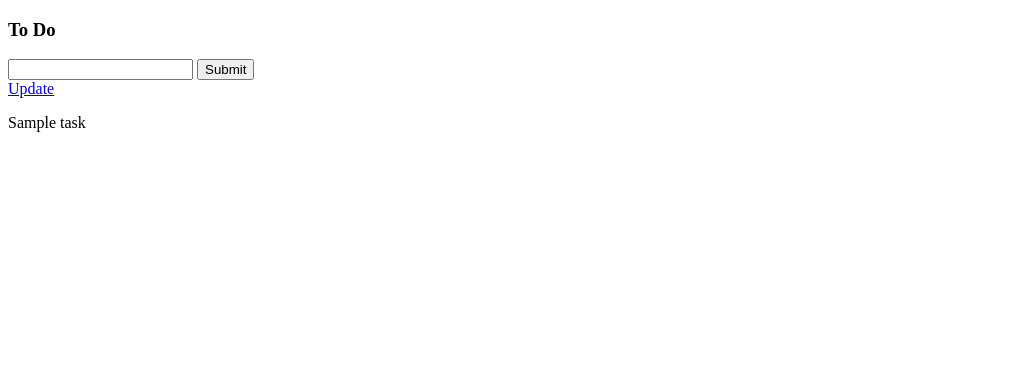
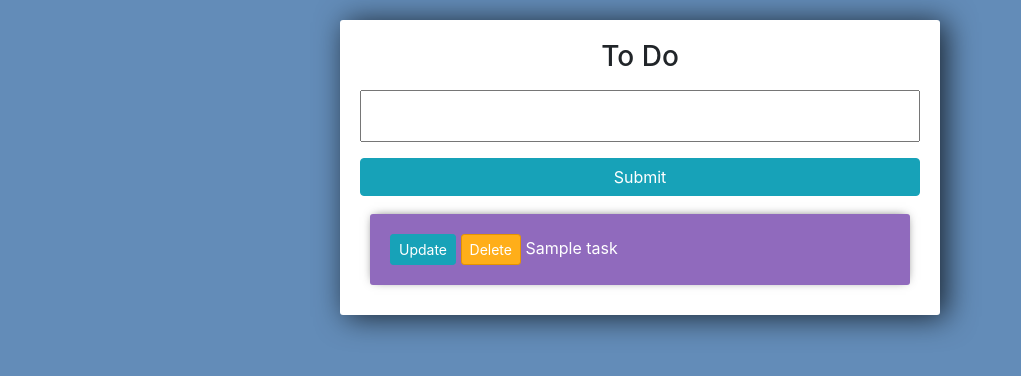
Before and after one commit to Usman6768/To_Do_List, a Django app: template todo/tasks/templates/tasks/list.html in a window 1280 px wide. Shown: the top 376 px of the page, without its empty margins (0-1021 px from the left). Run offline with Django 5.2, Linux system fonts and the light colour scheme; the template is opened without the code that fills it: most values are stand-ins (such as "Sample title", 1, 10 or a date in 2020); form fields are guessed from the names that the template uses; parts of the project's set-up code (start-up, migrations or seed data) failed here and were passed over; some libraries are stand-ins or nearby versions.

Commit message:
Project Completed

```diff
--- a/todo/tasks/forms.py
+++ b/todo/tasks/forms.py
@@ -4,6 +4,7 @@ from . models import *
 
 
 class TaskForm(forms.ModelForm):
+    title = forms.CharField(widget=forms.TextInput(attrs={'placeholder':'Add new task...'}))
 
     class Meta:
         model = Task
--- a/todo/tasks/templates/tasks/list.html
+++ b/todo/tasks/templates/tasks/list.html
@@ -4,22 +4,87 @@
     <meta charset="UTF-8">
     <meta name="viewport" content="width=device-width, initial-scale=1.0">
     <title>To-Do App</title>
+    <link rel="stylesheet" href="https://stackpath.bootstrapcdn.com/bootstrap/4.3.1/css/bootstrap.min.css" integrity="sha384-ggOyR0iXCbMQv3Xipma34MD+dH/1fQ784/j6cY/iJTQUOhcWr7x9JvoRxT2MZw1T" crossorigin="anonymous">
+
+<style>
+
+	body{
+		background-color: #638CB8;
+	}
+
+	input{
+		width: 100%;
+		padding: 12px 20px;
+		margin: 8px 0;
+		box-sizing: border-box;
+	}
+
+	input::placeholder {
+	  color: #d3d3d3;
+	}
+
+	.submit{
+		background-color: #6BA3E8;
+	}
+
+	.center-column{
+		width:600px;
+		margin: 20px auto;
+		padding:20px;
+		background-color: #fff;
+		border-radius: 3px;
+		box-shadow: 6px 2px 30px 0px rgba(0,0,0,0.75);
+	}
+
+	.item-row{
+		background-color: #906abd;
+		margin: 10px;
+		padding: 20px;
+		border-radius: 3px;
+		color: #fff;
+		font-size: 16px;
+		box-shadow: 0px -1px 10px -4px rgba(0,0,0,0.75);
+	}
+
+	.btn-danger{
+		background-color: #ffae19;
+		border-color: #e59400;
+	}
+
+    .todo{
+        text-align: center
+    }
+
+</style>
+
 </head>
 <body>
-    <h3>To Do</h3>
+<div class="center-column">
+
+    <h3 class='todo'>To Do</h3>
 
     <form method="POST" actions="/">
         {% csrf_token %}
         {{form.title}}
-        <input type="Submit" name='Create Task'>
-
+        <input class='btn btn-info' type="Submit" name='Create Task'>
     </form>
 
+
+
     {% for task in tasks%}
-    <div>
-    <a href="{% url 'update_task' task.id  %}">Update</a>
-    <p>{{task}}</p>
+    <div class="item-row">
+    <a class='btn btn-sm btn-info' href="{% url 'update_task' task.id  %}">Update</a>
+    <a class='btn btn-sm btn-danger' href="{% url 'delete_task' task.id  %}">Delete</a>
+
+    {% if task.complete == True %}
+    <strike>{{task}}</strike>
+    {% else %}
+    <span>{{task}}</span>
+    {% endif %}
+
+
     </div>
     {% endfor %}
+</div>
 </body>
 </html>
--- a/todo/tasks/urls.py
+++ b/todo/tasks/urls.py
@@ -4,4 +4,6 @@ from . import views
 urlpatterns = [
     path('', views.index, name='list'),
     path('update_task/<str:pk>/', views.updateTask, name="update_task"),
+    path('delete_task/<str:pk>/',  views.deleteTask, name='delete_task')
+
 ]
```
Also changed, not shown: todo/tasks/templates/tasks/delete_task.html (added, +23 -0 lines), todo/tasks/templates/tasks/update_task.html (+7 -3 lines), todo/tasks/views.py (+21 -1 lines), todo/db.sqlite3.
